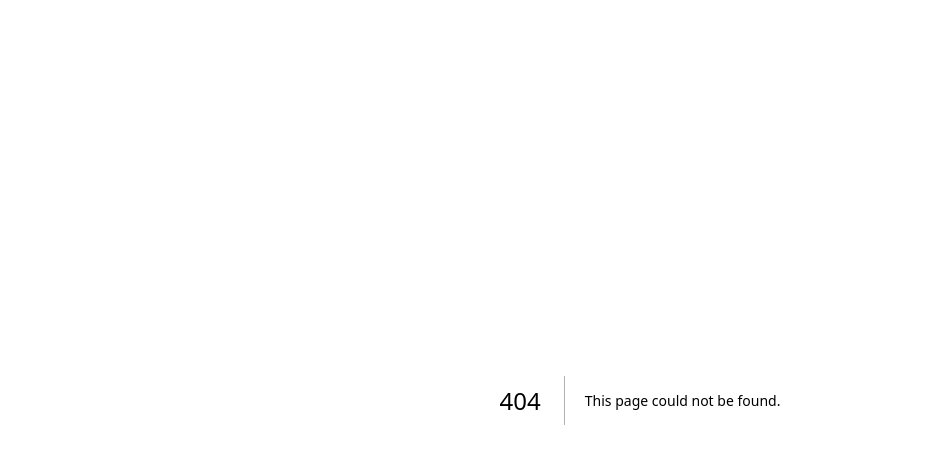
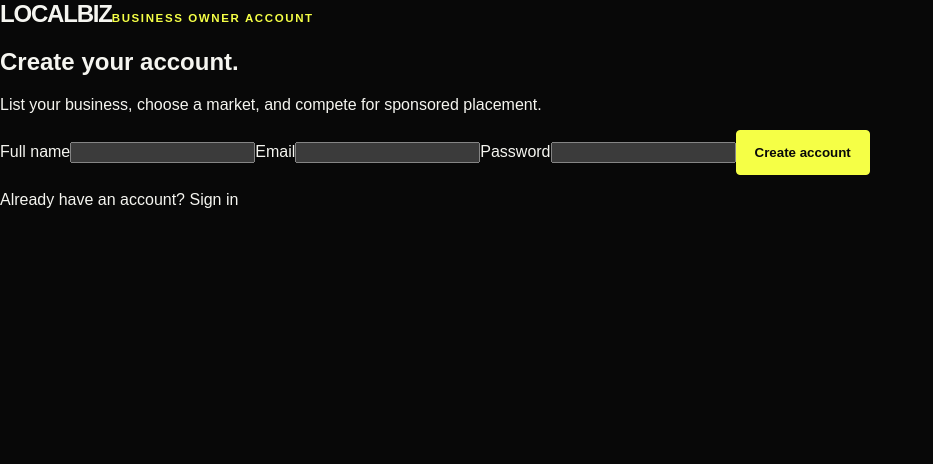
Before and after one commit to Dr-Opara/localbiz, a Next.js app: page /signup in a window 1280 px wide. Before the commit this address had no page. Shown: the top 464 px of the page, without its empty margins (0-933 px from the left). Built offline with nearby package versions, Linux system fonts and the light colour scheme.

Commit message:
Add LocalBiz signup page

```diff
--- /dev/null
+++ b/app/signup/page.tsx
@@ -0,0 +1,21 @@
+export default async function SignupPage({ searchParams }: { searchParams: Promise<{ error?: string }> }) {
+  const params = await searchParams;
+  return (
+    <main className="authPage">
+      <section className="authCard">
+        <a className="brand" href="/">LOCALBIZ</a>
+        <span className="eyebrow">BUSINESS OWNER ACCOUNT</span>
+        <h1>Create your account.</h1>
+        <p>List your business, choose a market, and compete for sponsored placement.</p>
+        {params.error ? <div className="notice error">{params.error}</div> : null}
+        <form action="/api/auth/signup" method="post" className="formStack">
+          <label>Full name<input name="full_name" autoComplete="name" /></label>
+          <label>Email<input name="email" type="email" autoComplete="email" required /></label>
+          <label>Password<input name="password" type="password" autoComplete="new-password" minLength={8} required /></label>
+          <button className="button" type="submit">Create account</button>
+        </form>
+        <p className="authFoot">Already have an account? <a href="/login">Sign in</a></p>
+      </section>
+    </main>
+  );
+}
```
